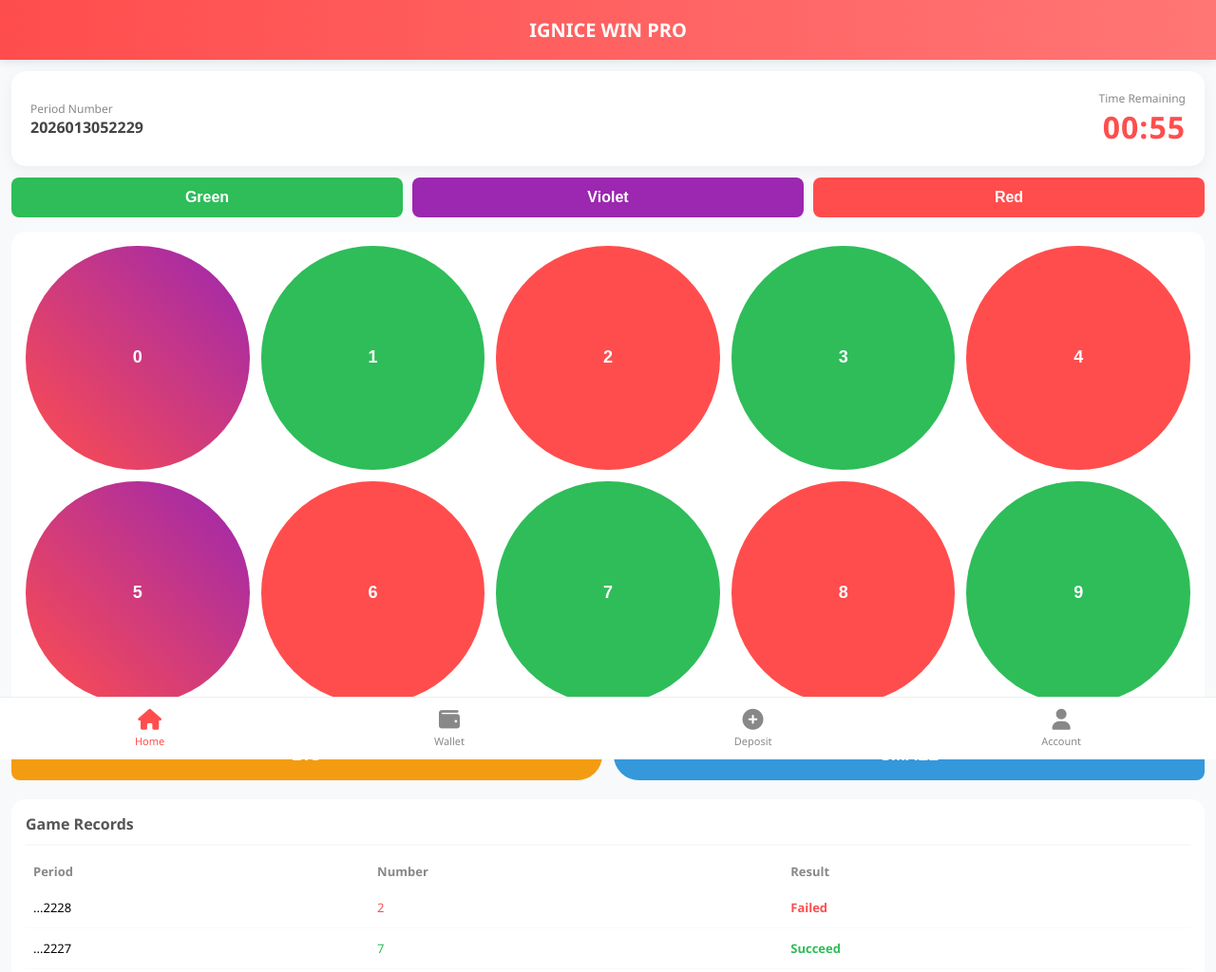
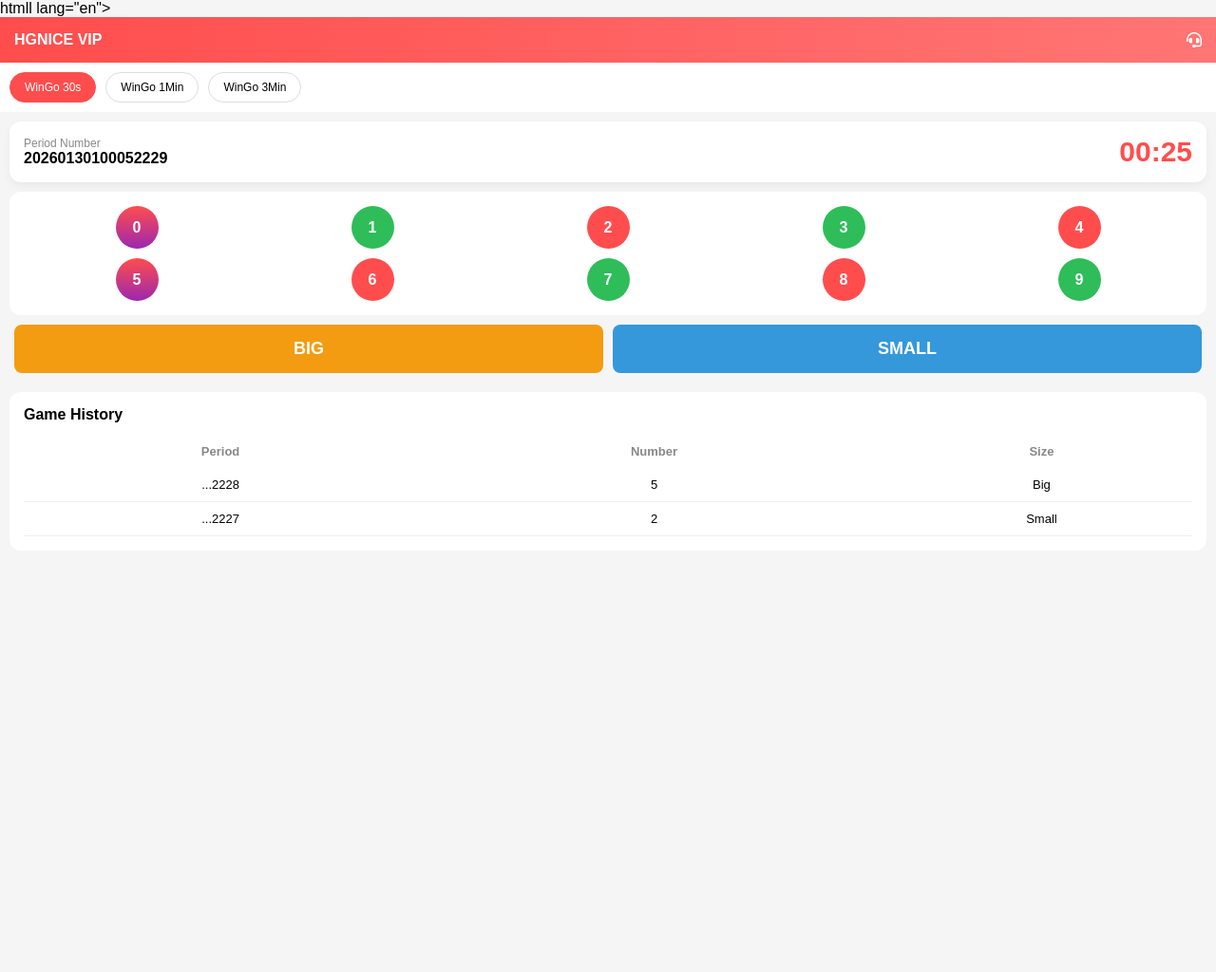
Before and after one commit to muhiburrahmanbd4250-crypto/ignice-wingo, a website: page index.html in a window 1280 px wide. Shown: the whole page at 95% size. After the commit the page ends 800 px from the top, so only its background shows below. Drawn offline with Linux system fonts and the light colour scheme.

Commit message:
Update index.html

```diff
--- a/index.html
+++ b/index.html
@@ -1,77 +1,67 @@
 <!DOCTYPE html>
-<html lang="en">
+htmll lang="en">
 <head>
     <meta charset="UTF-8">
     <meta name="viewport" content="width=device-width, initial-scale=1.0">
-    <title>IGNICE WIN PRO</title>
+    <title>HGNICE VIP Pro</title>
     <link rel="stylesheet" href="https://cdnjs.cloudflare.com/ajax/libs/font-awesome/6.0.0/dist/css/all.min.css">
     <style>
-        :root { --red: #ff4d4d; --green: #2ebd59; --violet: #9c27b0; --bg: #f8f9fa; }
-        body { background: var(--bg); font-family: 'Segoe UI', sans-serif; margin: 0; padding-bottom: 80px; }
+        :root { --red: #ff4d4d; --green: #2ebd59; --violet: #9c27b0; --bg: #f5f5f5; }
+        body { background: var(--bg); font-family: 'Poppins', sans-serif; margin: 0; padding-bottom: 80px; }
 
         /* Premium Header */
-        .header { background: linear-gradient(90deg, #ff4d4d, #ff7675); color: white; padding: 18px; text-align: center; font-weight: bold; font-size: 20px; box-shadow: 0 2px 10px rgba(0,0,0,0.1); }
+        .header { background: linear-gradient(90deg, #ff4d4d, #ff7675); color: white; padding: 15px; display: flex; justify-content: space-between; align-items: center; font-weight: bold; }
 
-        /* Game Info Panel */
-        .game-panel { background: white; margin: 12px; padding: 20px; border-radius: 15px; display: flex; justify-content: space-between; align-items: center; box-shadow: 0 4px 15px rgba(0,0,0,0.05); }
-        .period-id { font-weight: bold; font-size: 16px; color: #444; }
-        .timer-val { font-size: 32px; font-weight: 900; color: var(--red); letter-spacing: 1px; }
+        /* Game Mode Tabs */
+        .mode-tabs { display: flex; background: white; padding: 10px; gap: 10px; overflow-x: auto; }
+        .mode-btn { padding: 8px 15px; border: 1px solid #ddd; border-radius: 20px; font-size: 12px; white-space: nowrap; cursor: pointer; }
+        .mode-btn.active { background: var(--red); color: white; border-color: var(--red); }
 
-        /* Color Selection */
-        .color-row { display: flex; gap: 10px; padding: 0 12px; margin-bottom: 15px; }
-        .c-btn { flex: 1; padding: 12px; border: none; border-radius: 8px; font-weight: bold; color: white; font-size: 16px; cursor: pointer; transition: 0.3s; }
-        .btn-green { background: var(--green); }
-        .btn-violet { background: var(--violet); }
-        .btn-red { background: var(--red); }
+        /* Timer Section */
+        .timer-card { background: white; margin: 10px; padding: 15px; border-radius: 12px; display: flex; justify-content: space-between; align-items: center; box-shadow: 0 4px 10px rgba(0,0,0,0.05); }
+        .timer-val { font-size: 30px; font-weight: bold; color: var(--red); }
 
-        /* Number Grid 0-9 */
-        .num-grid { display: grid; grid-template-columns: repeat(5, 1fr); gap: 12px; padding: 15px; background: white; margin: 12px; border-radius: 15px; }
-        .n-btn { aspect-ratio: 1; border-radius: 50%; border: none; font-size: 18px; font-weight: bold; color: white; cursor: pointer; }
-        .n0, .n5 { background: linear-gradient(45deg, var(--red), var(--violet)); }
+        /* Number Grid */
+        .num-grid { display: grid; grid-template-columns: repeat(5, 1fr); gap: 10px; padding: 15px; background: white; margin: 10px; border-radius: 12px; }
+        .n-btn { width: 45px; height: 45px; border-radius: 50%; border: none; font-weight: bold; color: white; cursor: pointer; font-size: 16px; margin: auto; }
+        .n0, .n5 { background: linear-gradient(var(--red), var(--violet)); }
         .n1, .n3, .n7, .n9 { background: var(--green); }
         .n2, .n4, .n6, .n8 { background: var(--red); }
 
-        /* Big & Small Section */
-        .bs-row { display: flex; gap: 12px; padding: 0 12px; }
-        .bs-btn { flex: 1; padding: 16px; border: none; border-radius: 30px; font-weight: bold; font-size: 18px; color: white; cursor: pointer; }
-        .big { background: #f39c12; border-bottom-left-radius: 10px; }
-        .small { background: #3498db; border-bottom-right-radius: 10px; }
+        /* Big/Small Buttons */
+        .bs-row { display: flex; gap: 10px; padding: 0 15px; margin-bottom: 20px; }
+        .bs-btn { flex: 1; padding: 15px; border: none; border-radius: 8px; font-weight: bold; font-size: 18px; color: white; }
 
-        /* Pro History Table */
-        .history { background: white; margin: 20px 12px; border-radius: 15px; padding: 15px; }
-        .history-title { font-weight: bold; color: #555; border-bottom: 2px solid #f8f9fa; padding-bottom: 10px; margin-bottom: 10px; }
-        table { width: 100%; border-collapse: collapse; font-size: 13px; }
-        th { color: #888; text-align: left; padding: 8px; }
-        td { padding: 12px 8px; border-bottom: 1px solid #f9f9f9; }
-        .status-win { color: var(--green); font-weight: bold; }
-        .status-fail { color: var(--red); font-weight: bold; }
+        /* Admin Panel Overlay */
+        #adminBox { display: none; position: fixed; top: 20%; left: 5%; width: 90%; background: #222; color: gold; padding: 20px; border-radius: 15px; z-index: 1000; border: 2px solid gold; }
+        .admin-input { width: 90%; padding: 10px; margin: 10px 0; border-radius: 5px; }
 
-        /* Navigation Bar */
-        .nav { position: fixed; bottom: 0; width: 100%; background: white; display: flex; justify-content: space-around; padding: 12px 0; border-top: 1px solid #eee; }
-        .nav-item { text-align: center; color: #888; text-decoration: none; font-size: 11px; }
-        .nav-item.active { color: var(--red); }
-        .nav-item i { font-size: 22px; display: block; margin-bottom: 4px; }
+        /* History Table */
+        .history { background: white; margin: 10px; padding: 15px; border-radius: 12px; }
+        table { width: 100%; text-align: center; font-size: 13px; border-collapse: collapse; }
+        th { color: #888; padding-bottom: 10px; }
+        td { padding: 10px 0; border-bottom: 1px solid #eee; }
     </style>
 </head>
 <body>
 
-    <div class="header">IGNICE WIN PRO</div>
+    <div class="header" onclick="openAdmin()">
+        <span>HGNICE VIP</span>
+        <i class="fas fa-headset"></i>
+    </div>
 
-    <div class="game-panel">
+    <div class="mode-tabs">
+        <div class="mode-btn active">WinGo 30s</div>
+        <div class="mode-btn">WinGo 1Min</div>
+        <div class="mode-btn">WinGo 3Min</div>
+    </div>
+
+    <div class="timer-card">
         <div>
             <div style="font-size: 12px; color: #888;">Period Number</div>
-            <div class="period-id" id="period">2026013052229</div>
+            <div id="period" style="font-weight: bold; font-size: 16px;">20260130100052229</div>
         </div>
-        <div style="text-align: right;">
-            <div style="font-size: 12px; color: #888;">Time Remaining</div>
-            <div class="timer-val" id="timer">00:60</div>
-        </div>
-    </div>
-
-    <div class="color-row">
-        <button class="c-btn btn-green" onclick="bet('Green')">Green</button>
-        <button class="c-btn btn-violet" onclick="bet('Violet')">Violet</button>
-        <button class="c-btn btn-red" onclick="bet('Red')">Red</button>
+        <div class="timer-val" id="timer">00:30</div>
     </div>
 
     <div class="num-grid">
@@ -88,35 +78,75 @@
     </div>
 
     <div class="bs-row">
-        <button class="bs-btn big" onclick="bet('BIG')">BIG</button>
-        <button class="bs-btn small" onclick="bet('SMALL')">SMALL</button>
+        <button class="bs-btn" style="background: #f39c12;" onclick="bet('BIG')">BIG</button>
+        <button class="bs-btn" style="background: #3498db;" onclick="bet('SMALL')">SMALL</button>
+    </div>
+
+    <div id="adminBox">
+        <h3 style="text-align: center;">🛡️ Admin Dashboard</h3>
+        <p>Next Winning Number (0-9):</p>
+        <input type="number" id="manualNum" class="admin-input" placeholder="নম্বর দিন">
+        <button onclick="saveAdmin()" style="width:100%; padding:10px; background:gold; border:none; border-radius:5px; font-weight:bold;">APPLY RESULT</button>
+        <button onclick="closeAdmin()" style="width:100%; margin-top:10px; background:red; color:white; border:none; padding:5px;">Close</button>
     </div>
 
     <div class="history">
-        <div class="history-title">Game Records</div>
-        <table>
-            <tr><th>Period</th><th>Number</th><th>Result</th></tr>
-            <tr><td>...2228</td><td><span style="color:var(--red)">2</span></td><td class="status-fail">Failed</td></tr>
-            <tr><td>...2227</td><td><span style="color:var(--green)">7</span></td><td class="status-win">Succeed</td></tr>
+        <h4 style="margin-top:0;">Game History</h4>
+        <table id="historyTable">
+            <tr><th>Period</th><th>Number</th><th>Size</th></tr>
+            <tr><td>...2228</td><td>5</td><td>Big</td></tr>
+            <tr><td>...2227</td><td>2</td><td>Small</td></tr>
         </table>
     </div>
 
-    <div class="nav">
-        <a href="#" class="nav-item active"><i class="fas fa-home"></i>Home</a>
-        <a href="#" class="nav-item"><i class="fas fa-wallet"></i>Wallet</a>
-        <a href="#" class="nav-item" onclick="alert('বিকাশ নম্বর: ০১৭XXXXXXXX')"><i class="fas fa-plus-circle"></i>Deposit</a>
-        <a href="#" class="nav-item"><i class="fas fa-user"></i>Account</a>
-    </div>
+    <script>
+        let time = 30;
+        let period = 20260130100052229;
+        let nextResult = null;
+        let clickCount = 0;
 
-    <script>
-        let t = 60; let p = 2026013052229;
         setInterval(() => {
-            t--;
-            if(t < 0) { t = 60; p++; document.getElementById('period').innerText = p; }
-            document.getElementById('timer').innerText = "00:" + (t < 10 ? '0'+t : t);
+            time--;
+            if(time < 0) {
+                time = 30;
+                let finalNum = (nextResult !== null) ? nextResult : Math.floor(Math.random() * 10);
+                addHistory(period, finalNum);
+                period++;
+                document.getElementById('period').innerText = period;
+                nextResult = null;
+            }
+            document.getElementById('timer').innerText = "00:" + (time < 10 ? '0'+time : time);
         }, 1000);
 
-        function bet(v) { alert("আপনি " + v + " এ বেট ধরেছেন। পর্যাপ্ত ব্যালেন্স নেই।"); }
+        function openAdmin() {
+            clickCount++;
+            if(clickCount >= 5) {
+                let p = prompt("Enter Admin Password:");
+                if(p === "1234") document.getElementById('adminBox').style.display = 'block';
+                clickCount = 0;
+            }
+        }
+
+        function saveAdmin() {
+            let val = document.getElementById('manualNum').value;
+            if(val !== "") {
+                nextResult = parseInt(val);
+                alert("Next Result Set to: " + val);
+                closeAdmin();
+            }
+        }
+
+        function closeAdmin() { document.getElementById('adminBox').style.display = 'none'; }
+
+        function addHistory(p, n) {
+            let table = document.getElementById('historyTable');
+            let row = table.insertRow(1);
+            let size = (n >= 5) ? "Big" : "Small";
+            row.innerHTML = `<td>...${String(p).slice(-4)}</td><td>${n}</td><td>${size}</td>`;
+            if(table.rows.length > 10) table.deleteRow(10);
+        }
+
+        function bet(v) { alert("Bet placed on: " + v + "\nInsufficient Balance!"); }
     </script>
 </body>
 </html>
```
